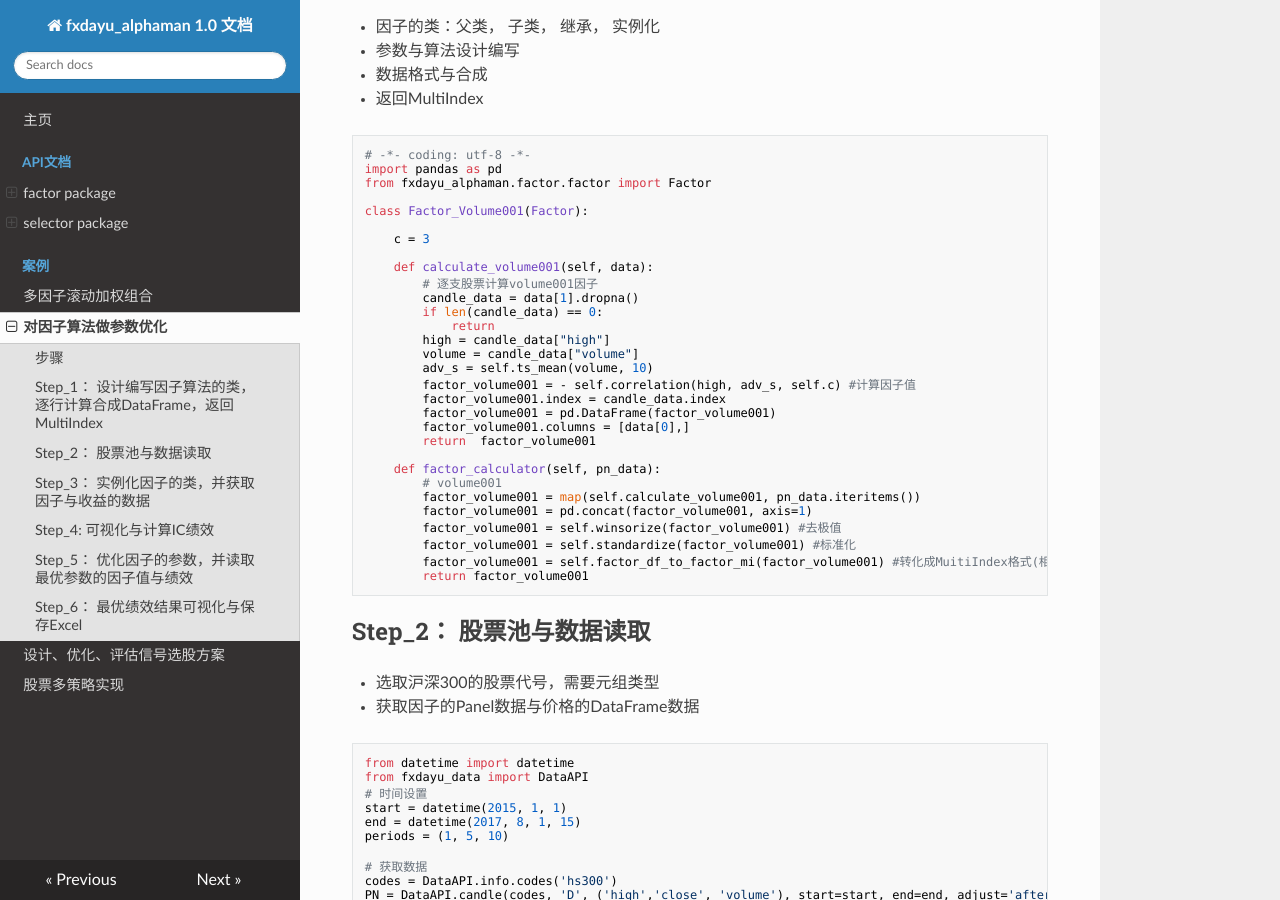
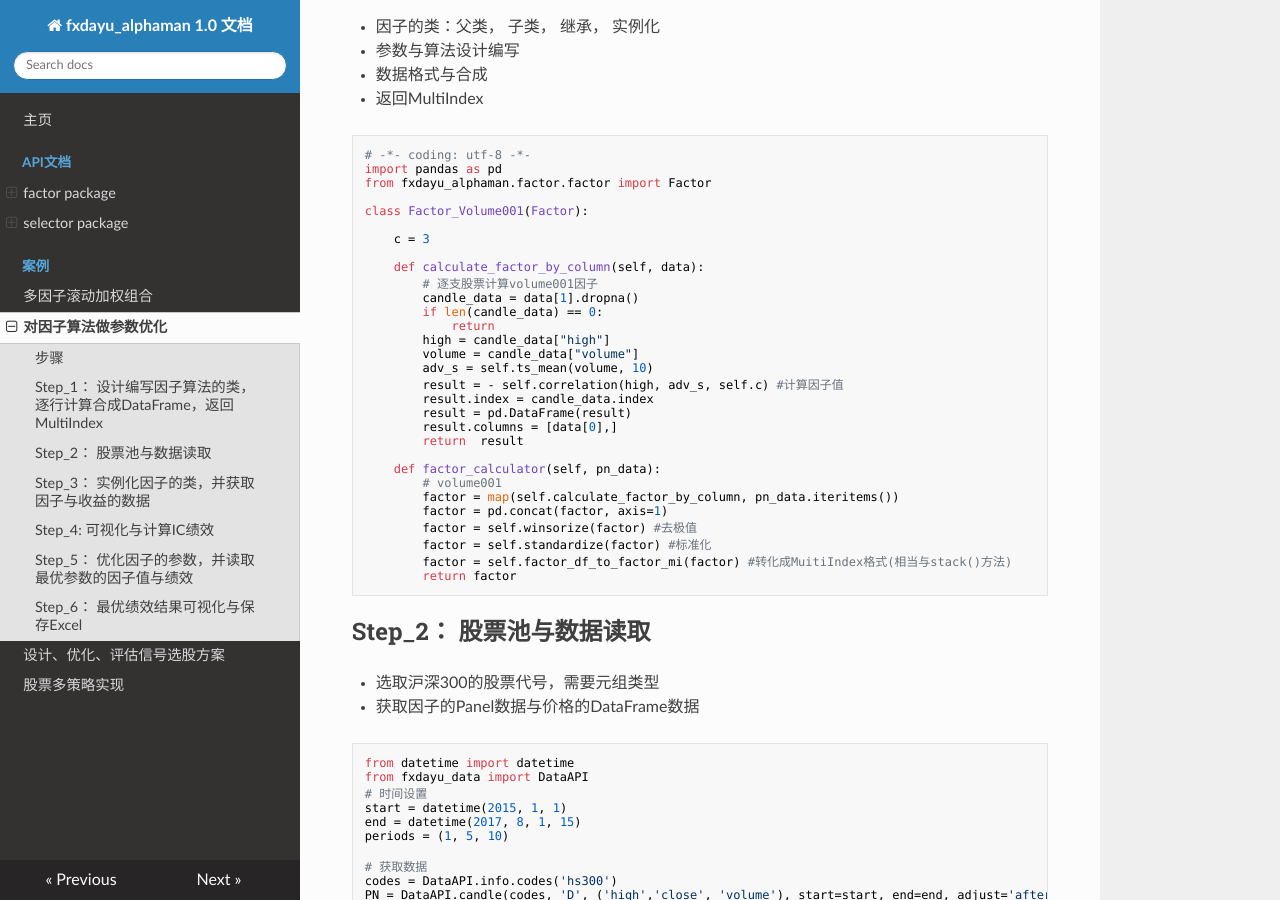
Before and after one commit to tianrq10/fxdayu_alphaman-doc, an MkDocs documentation site: the page built from docs/case_2/case_2.md, in a window 1280 px wide and 900 px high, scrolled down 594 px. Built offline with MkDocs 1.6.1, drawn with Linux system fonts in a browser that asks for light colours; nearby versions of some CDN libraries; old or Windows-style settings are respelled for this version of MkDocs.

Commit message:
修改了部分案例

````diff
--- a/docs/case_2/case_2.md
+++ b/docs/case_2/case_2.md
@@ -31,7 +31,7 @@ class Factor_Volume001(Factor):
 
     c = 3
 
-    def calculate_volume001(self, data):
+    def calculate_factor_by_column(self, data):
         # 逐支股票计算volume001因子
         candle_data = data[1].dropna()
         if len(candle_data) == 0:
@@ -39,20 +39,20 @@ class Factor_Volume001(Factor):
         high = candle_data["high"]
         volume = candle_data["volume"]
         adv_s = self.ts_mean(volume, 10)
-        factor_volume001 = - self.correlation(high, adv_s, self.c) #计算因子值
-        factor_volume001.index = candle_data.index
-        factor_volume001 = pd.DataFrame(factor_volume001)
-        factor_volume001.columns = [data[0],]
-        return  factor_volume001
+        result = - self.correlation(high, adv_s, self.c) #计算因子值
+        result.index = candle_data.index
+        result = pd.DataFrame(result)
+        result.columns = [data[0],]
+        return  result
 
     def factor_calculator(self, pn_data):
         # volume001
-        factor_volume001 = map(self.calculate_volume001, pn_data.iteritems())
-        factor_volume001 = pd.concat(factor_volume001, axis=1)
-        factor_volume001 = self.winsorize(factor_volume001) #去极值
-        factor_volume001 = self.standardize(factor_volume001) #标准化
-        factor_volume001 = self.factor_df_to_factor_mi(factor_volume001) #转化成MuitiIndex格式(相当与stack()方法)
-        return factor_volume001
+        factor = map(self.calculate_factor_by_column, pn_data.iteritems())
+        factor = pd.concat(factor, axis=1)
+        factor = self.winsorize(factor) #去极值
+        factor = self.standardize(factor) #标准化
+        factor = self.factor_df_to_factor_mi(factor) #转化成MuitiIndex格式(相当与stack()方法)
+        return factor
 ```
 
 ## Step_2： 股票池与数据读取
````
Also changed, not shown: docs/case_3/case_3.md (+2 -2 lines).
